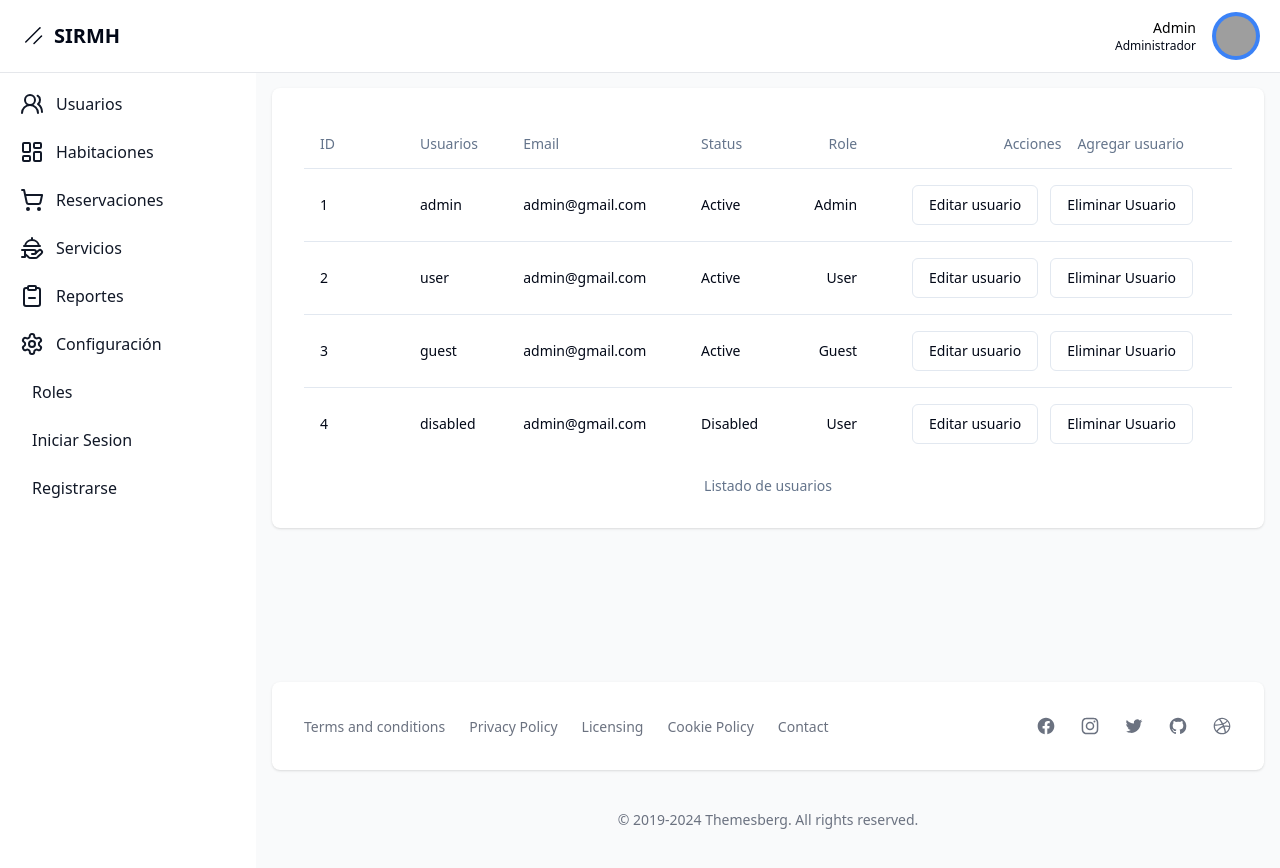
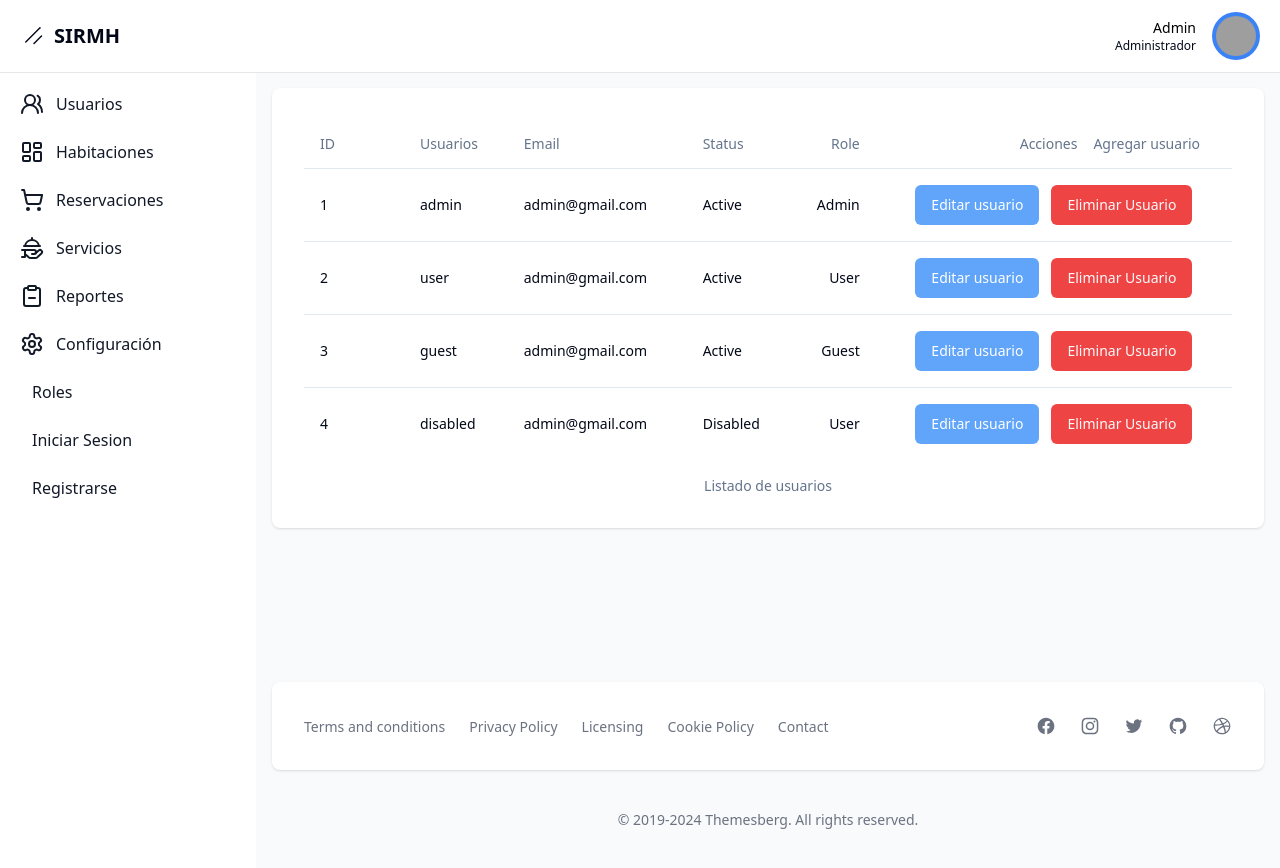
Before and after one commit to Requenez-Diaz/Admin-sirhm, a Next.js app: page /dashboard/users in a window 1280 px wide. Built offline with nearby package versions, Linux system fonts and the light colour scheme; grey boxes are pictures that could not be loaded.

Commit message:
[adding]: style to buttons in users

```diff
--- a/src/app/cards/delete-users.tsx
+++ b/src/app/cards/delete-users.tsx
@@ -15,7 +15,7 @@ export function DeleteUsers() {
   return (
     <Dialog>
       <DialogTrigger asChild>
-        <Button variant='outline'>Eliminar Usuario</Button>
+        <Button variant='destructive'>Eliminar Usuario</Button>
       </DialogTrigger>
       <DialogContent className='sm:max-w-[425px]'>
         <DialogHeader>
--- a/src/app/cards/edit-user.tsx
+++ b/src/app/cards/edit-user.tsx
@@ -15,7 +15,7 @@ export function EditUsers() {
   return (
     <Dialog>
       <DialogTrigger asChild>
-        <Button variant='outline'>Editar usuario</Button>
+        <Button variant='success'>Editar usuario</Button>
       </DialogTrigger>
       <DialogContent className='sm:max-w-[425px]'>
         <DialogHeader>
--- a/src/app/dashboard/users/page.tsx
+++ b/src/app/dashboard/users/page.tsx
@@ -56,11 +56,9 @@ export default function Page() {
             <TableHead>Email</TableHead>
             <TableHead>Status</TableHead>
             <TableHead className='text-right'>Role</TableHead>
-            <TableHead className='text-right items-center'>
+            <TableHead className=' text-right items-center '>
               Acciones
-              <Button variant={"ghost"} className='mr-4'>
-                Agregar usuario
-              </Button>
+              <Button variant={"ghost"}>Agregar usuario</Button>
             </TableHead>
           </TableRow>
         </TableHeader>
```
